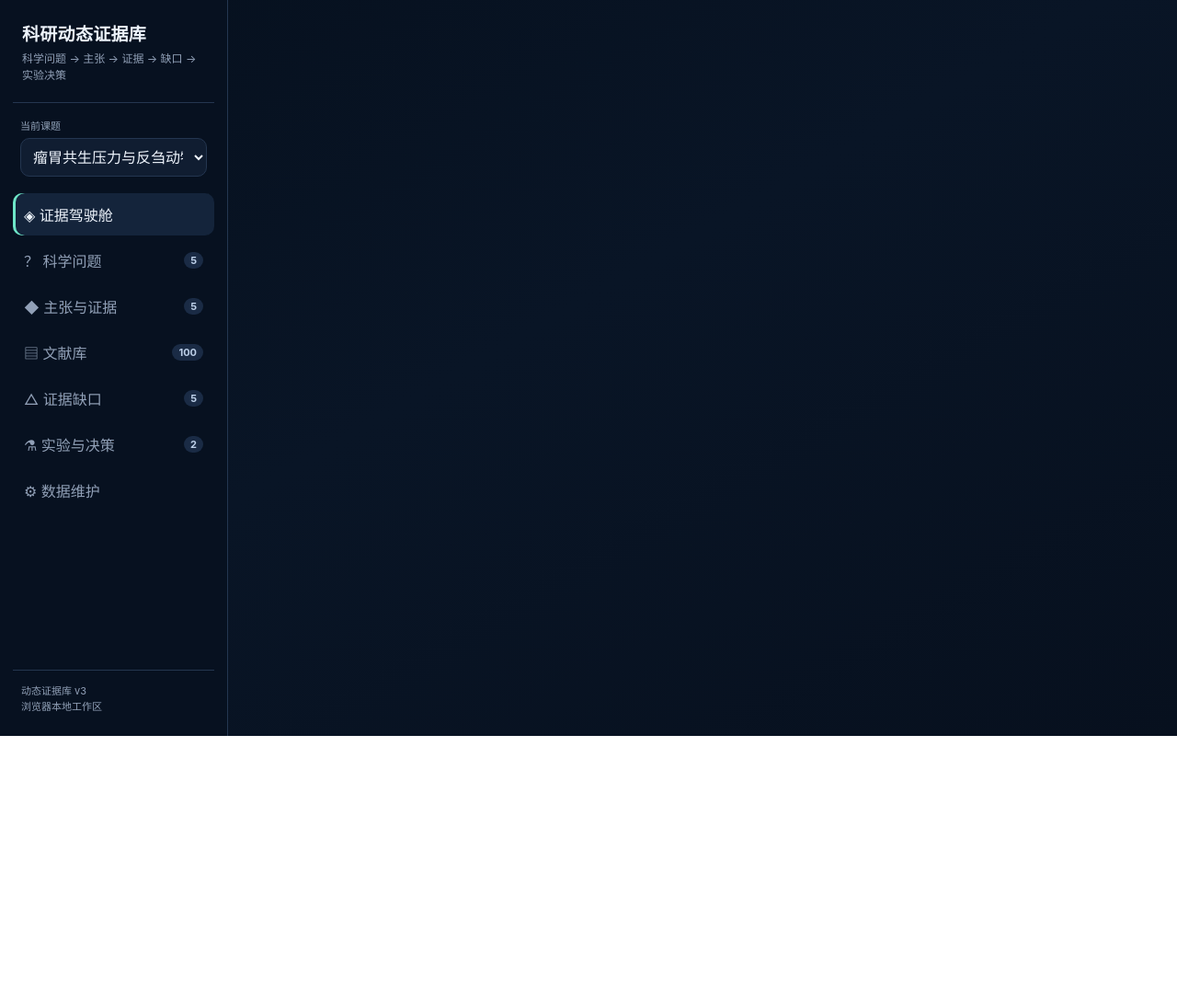
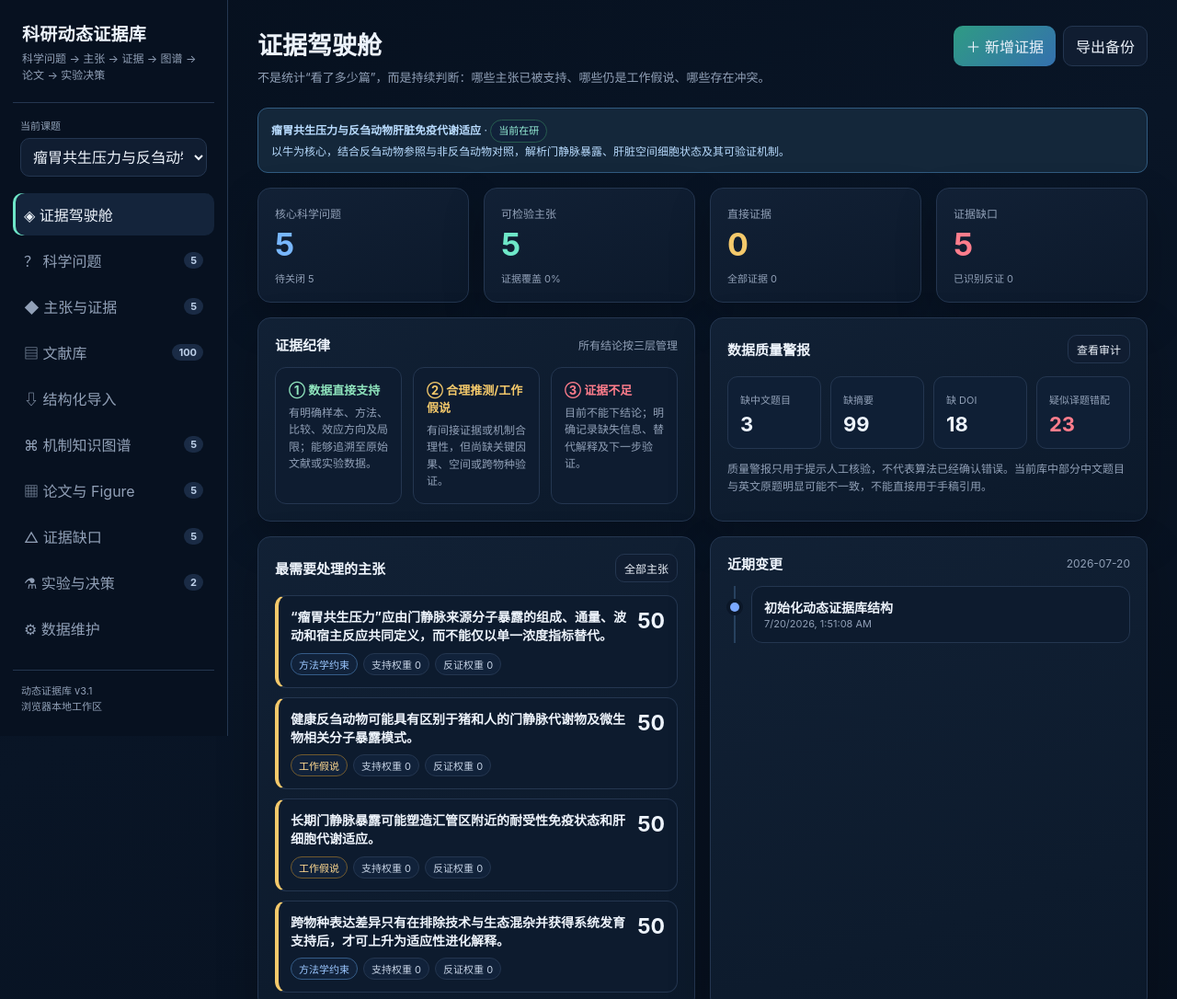
Before and after one commit to 1310493811/chaoyue-literature, a plain HTML site: page index.html in a window 1280 px wide. Shown: the top 1086 px of the page at 92% size. Before the commit the page ends 800 px from the top, so only its background shows below. Drawn offline with Linux system fonts and the light colour scheme.

Commit message:
Connect v3.1 graph, intake and Figure modules

```diff
--- a/index.html
+++ b/index.html
@@ -3,17 +3,18 @@
 <head>
   <meta charset="UTF-8">
   <meta name="viewport" content="width=device-width, initial-scale=1.0">
-  <meta name="description" content="曹超越科研动态证据库：连接科学问题、可检验主张、文献证据、证据缺口与实验决策。">
+  <meta name="description" content="曹超越科研动态证据库：连接科学问题、可检验主张、文献证据、机制图谱、论文结构、证据缺口与实验决策。">
   <meta name="theme-color" content="#07101e">
   <title>曹超越科研动态证据库</title>
   <link rel="stylesheet" href="assets/evidence-v3.css">
+  <link rel="stylesheet" href="assets/evidence-v3-1.css">
 </head>
 <body>
   <div class="app">
     <aside class="sidebar" aria-label="主导航">
       <div class="brand">
         <strong>科研动态证据库</strong>
-        <span>科学问题 → 主张 → 证据 → 缺口 → 实验决策</span>
+        <span>科学问题 → 主张 → 证据 → 图谱 → 论文 → 实验决策</span>
       </div>
 
       <div class="project-switch">
@@ -26,13 +27,16 @@
         <button class="nav-btn" data-page="questions" onclick="go('questions')" type="button"><span>？ 科学问题</span><b id="nQuestions">0</b></button>
         <button class="nav-btn" data-page="claims" onclick="go('claims')" type="button"><span>◆ 主张与证据</span><b id="nClaims">0</b></button>
         <button class="nav-btn" data-page="papers" onclick="go('papers')" type="button"><span>▤ 文献库</span><b id="nPapers">0</b></button>
+        <button class="nav-btn" data-page="intake" onclick="go('intake')" type="button"><span>⇩ 结构化导入</span></button>
+        <button class="nav-btn" data-page="knowledge" onclick="go('knowledge')" type="button"><span>⌘ 机制知识图谱</span><b id="nGraph">0</b></button>
+        <button class="nav-btn" data-page="figures" onclick="go('figures')" type="button"><span>▦ 论文与 Figure</span><b id="nFigures">0</b></button>
         <button class="nav-btn" data-page="gaps" onclick="go('gaps')" type="button"><span>△ 证据缺口</span><b id="nGaps">0</b></button>
         <button class="nav-btn" data-page="experiments" onclick="go('experiments')" type="button"><span>⚗ 实验与决策</span><b id="nExperiments">0</b></button>
         <button class="nav-btn" data-page="maintenance" onclick="go('maintenance')" type="button"><span>⚙ 数据维护</span></button>
       </nav>
 
       <div class="side-foot">
-        <div>动态证据库 v3</div>
+        <div>动态证据库 v3.1</div>
         <div id="lastSaved">浏览器本地工作区</div>
       </div>
     </aside>
@@ -42,6 +46,9 @@
       <section class="page" id="page-questions" aria-label="科学问题"></section>
       <section class="page" id="page-claims" aria-label="主张与证据"></section>
       <section class="page" id="page-papers" aria-label="文献库"></section>
+      <section class="page" id="page-intake" aria-label="结构化证据导入"></section>
+      <section class="page" id="page-knowledge" aria-label="机制知识图谱"></section>
+      <section class="page" id="page-figures" aria-label="论文与 Figure 规划"></section>
       <section class="page" id="page-gaps" aria-label="证据缺口"></section>
       <section class="page" id="page-experiments" aria-label="实验与决策"></section>
       <section class="page" id="page-maintenance" aria-label="数据维护"></section>
@@ -63,6 +70,7 @@
   <script src="assets/evidence-core-v3.js"></script>
   <script src="assets/evidence-pages-v3-1.js"></script>
   <script src="assets/evidence-pages-v3-2.js"></script>
+  <script src="assets/evidence-pages-v3-4.js"></script>
   <script src="assets/evidence-pages-v3-3.js"></script>
 </body>
 </html>
```
